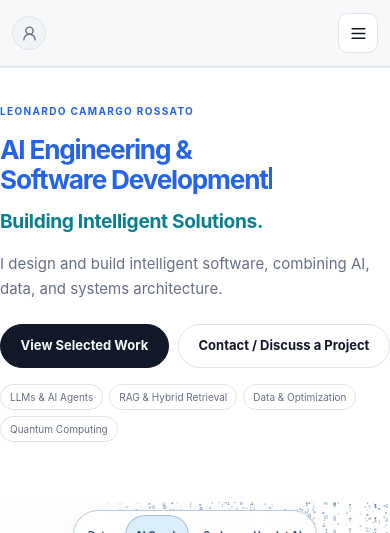
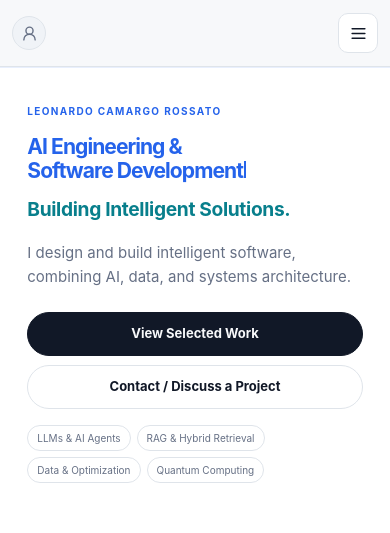
Before and after one commit to LeonardoCamargoRossato/LCR-SolutionsArchitecture-IA-Quantum, a React (Vite) app: page /#/ in a window 390 px wide. Shown: the top 533 px of the page. Built offline with nearby package versions, Linux system fonts and the light colour scheme; no server answers; the database is empty.

Commit message:
fix(hero): add 7% mobile gutters and rebalance four specialization tags

```diff
--- a/src/components/hero/hero-visual.css
+++ b/src/components/hero/hero-visual.css
@@ -76,7 +76,7 @@
 .hero-v3-actions .hero-actions .button { min-height: 44px; }
 .hero-v3-actions .hero-specializations {
   display: grid;
-  grid-template-columns: max-content max-content max-content;
+  grid-template-columns: max-content max-content;
   align-items: center;
   width: max-content;
   max-width: 100%;
@@ -91,7 +91,6 @@
   line-height: 1.42;
   white-space: normal;
 }
-.hero-v3-actions .hero-specializations span:nth-child(4) { grid-column: 1; }
 
 /* Desktop: full-bleed stage with progressively increasing technical order. */
 .hero-v3 > .hero-graph-field {
@@ -1053,10 +1052,16 @@
   }
 }
 @media (max-width: 600px) {
+  /* Restrict only the Hero text/actions width; other sections and
+     the full-bleed graphic remain untouched. 7vw = 7% per side. */
+  .portfolio-home .hero-v3 .hero-main.hero-v3-layout {
+    width: calc(100% - 14vw);
+    max-width: var(--max-width);
+    margin-inline: auto;
+  }
   .portfolio-home .hero-v3 h1.hero-type-title {
-    /* Keep "AI Engineering &" and "Software Development" to two lines
-       even on narrow phones; leave the typewriter and its reserve intact. */
-    font-size: clamp(1.375rem, 6.7vw, 2.6rem);
+    /* Two fully visible lines with balanced wrapping and the V1 typewriter. */
+    font-size: clamp(1.2rem, 5.4vw, 2.15rem);
     line-height: 1.14;
     overflow-wrap: normal;
     word-break: normal;
```
